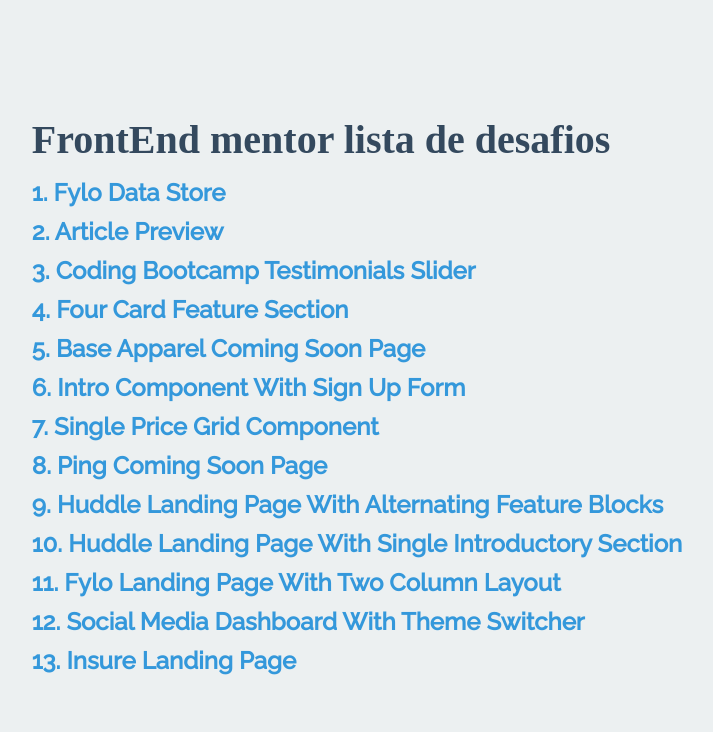
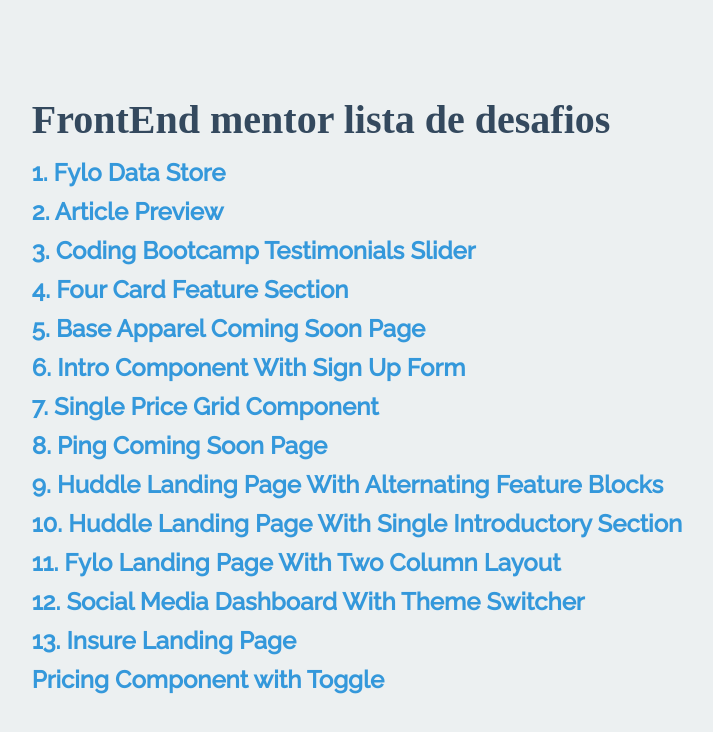
Before and after one commit to cytsuda/fmc-01, a Next.js app: page / in a window 1280 px wide. Shown: the top 732 px of the page, without its empty margins (283-996 px from the left). Built offline with nearby package versions, Linux system fonts and the light colour scheme; a web font is replaced by a local one.

Commit message:
Atualização do README.md

```diff
--- a/pages/index.js
+++ b/pages/index.js
@@ -16,7 +16,7 @@
   "huddle-landing-page-with-single-introductory-section",
   "fylo-landing-page-with-two-column-layout",
   "social-media-dashboard-with-theme-switcher",
-  "insure-landing-page"
+  "insure-landing-page",
 ];
 
 export default function Home() {
@@ -38,6 +38,8 @@
                 </a>
               </Link>
             ))}
+            <a href="https://cytsuda.github.io/pricing-component-with-toggle/">Pricing Component with Toggle</a>
+
           </div>
         </div>
       </main>
```
Also changed, not shown: 1 other file (tests, documents, lock files or other folders).
